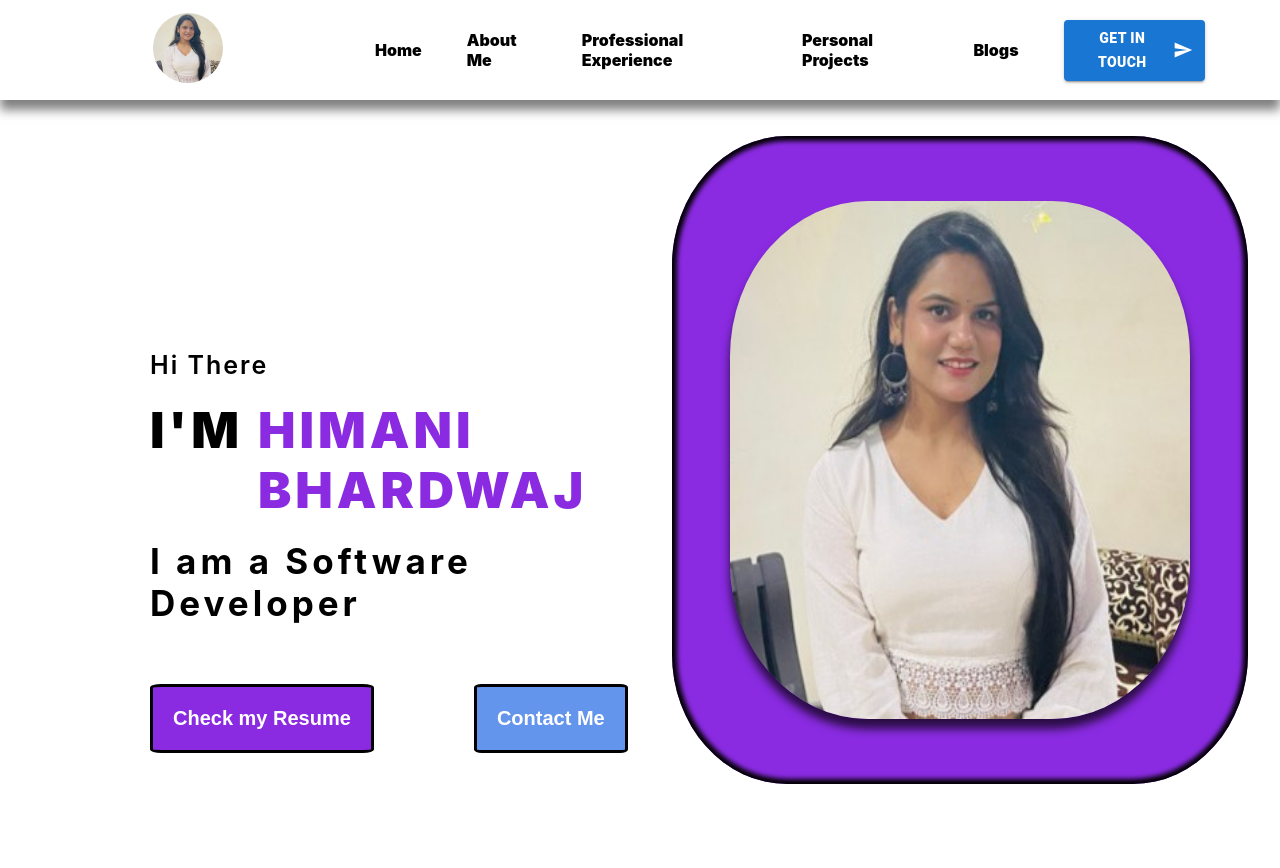
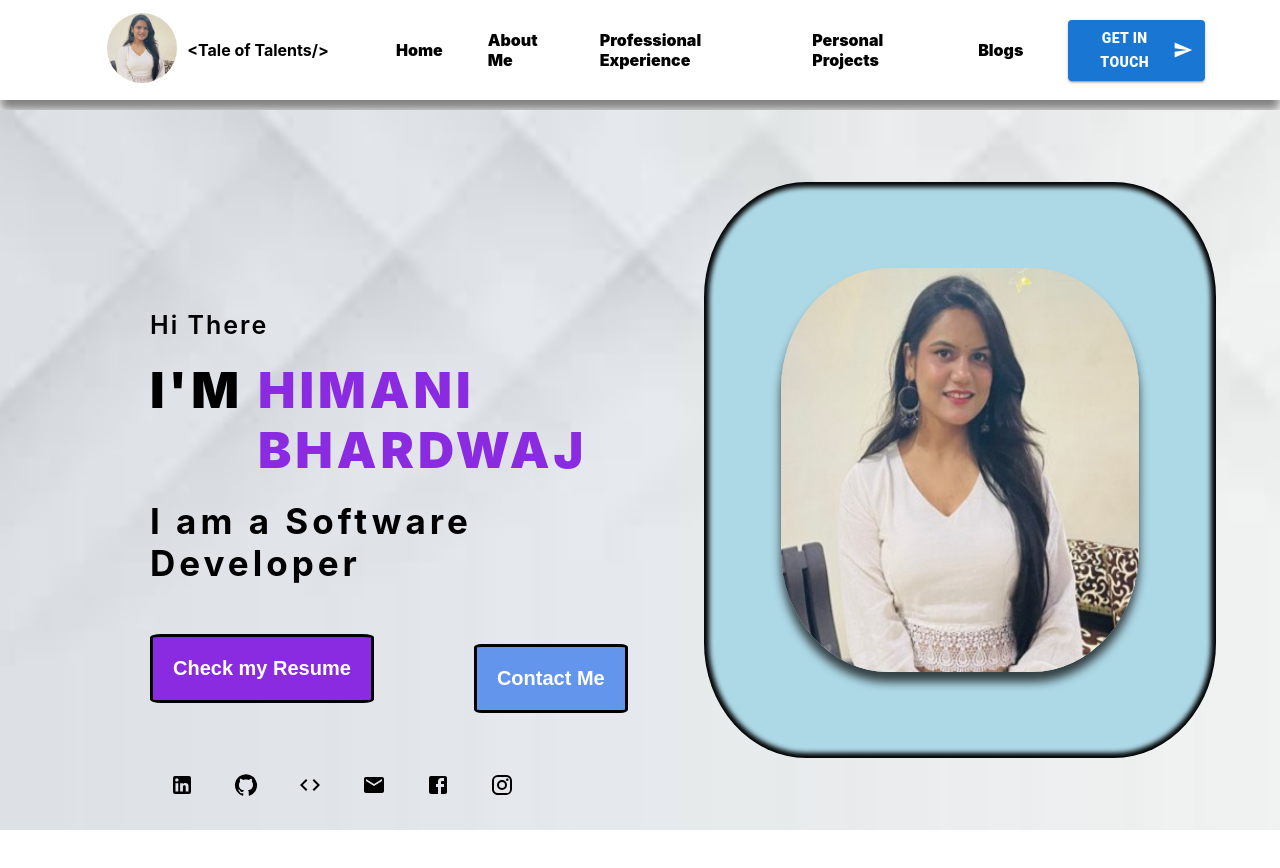
Before and after one commit to himani501/Tale-of-Talents, a React (Create React App) app: page / in a window 1280 px wide. Shown: the top 868 px of the page. Before the commit the page ends 820 px from the top, so only its background shows below. Built offline with nearby package versions, Linux system fonts and the light colour scheme.

Commit message:
adding social media icons to home page

```diff
--- a/src/Components/Navbar.js
+++ b/src/Components/Navbar.js
@@ -20,6 +20,7 @@ const Left = styled.div`
   display: flex;
   align-items: center;
   justify-content: center;
+  margin-left: 30px;
 `
 const Right = styled.div`
   flex: 0.7;
@@ -101,6 +102,11 @@ export const Navbar =  () => {
                             alt="ProfilePic"
                         />
                     </ImageContainer>
+                    <h4 style={{cursor: "pointer"}}>
+                        <a href="https://github.com/himani501/Tale-of-Talents" target="_blank" rel="noopener noreferrer" style={{textDecoration: "none", color: "inherit"}}>
+                        {"<Tale of Talents/>"}
+                        </a>
+                    </h4>
                 </Left>
                 <Right>
                     <ComponentContainer>
--- a/src/pages/Introduction.js
+++ b/src/pages/Introduction.js
@@ -1,19 +1,30 @@
 import React from "react";
 import styled, {keyframes} from "styled-components";
 import ProfilePic from '../Images/himpic.jpeg';
+import BackgroundImage from '../Images/background-1.jpeg'
+import LinkedInIcon from '@mui/icons-material/LinkedIn';
+import GitHubIcon from '@mui/icons-material/GitHub';
+import FacebookIcon from '@mui/icons-material/Facebook';
+import InstagramIcon from '@mui/icons-material/Instagram';
+import EmailIcon from '@mui/icons-material/Email';
+import CodeIcon from '@mui/icons-material/Code';
 
 const Wrapper = styled.div`
   display: flex;
   height: 90vh;
-`;
+  background-image: url(${BackgroundImage}); /* Set background image */
+  background-size: cover; /* Cover the entire element with the background image */
+  background-position: center; /* Center the background image */
+  margin-top: 10px;
+`
 
 const LeftContainer = styled.div`
   flex: 1;
   display: flex;
   flex-direction: column;
-  padding-top: 250px;
+  padding-top: 200px;
   align-items: flex-start;
-`;
+`
 const Salutation = styled.a`
   font-weight: 600;
   font-size: 25px;
@@ -23,7 +34,7 @@ const Salutation = styled.a`
   margin-right: 0; /* Reset right margin */
   margin-bottom: 20px; /* Reset bottom margin */
   letter-spacing: 2px;
-`;
+`
 
 const fadeIn = keyframes`
   from {
@@ -32,7 +43,7 @@ const fadeIn = keyframes`
   to {
     opacity: 1;
   }
-`;
+`
 
 const Title = styled.a`
   font-weight: 900;
@@ -42,7 +53,7 @@ const Title = styled.a`
   animation: ${fadeIn} 5s ease; /* animation */
   margin-left: 150px;
   display: flex;
-`;
+`
 
 const Content = styled.a`
   margin-bottom: 60px;
@@ -50,7 +61,7 @@ const Content = styled.a`
   font-weight: 700;
   font-size: 35px;
   letter-spacing: 4px;
-`;
+`
 const T1 = styled.div`
   margin-right: 15px;
 `
@@ -60,6 +71,16 @@ const T2 = styled.div`
 const ButtonWrapper = styled.div`
   display: flex;
 `
+const bounceAnimation = keyframes`
+  0%, 100% {
+    transform: translateY(0);
+  }
+  50% {
+    transform: translateY(-10px);
+  }
+`
+
+// Styled component with animation applied
 const Button1 = styled.button`
   cursor: pointer;
   margin-left: 150px;
@@ -71,9 +92,17 @@ const Button1 = styled.button`
   color: white;
   font-weight: bolder;
   font-size: 20px;
+
+  animation: ${bounceAnimation} 1s ease-in-out infinite; /* Apply animation */
+  transition: transform 0.3s ease;
+
   &:hover {
     background-color: mediumblue; /* Text color on hover */
+    animation: none; /* Remove animation on hover */
+    transform: scale(1.1);
   }
+
+  animation-delay: 3s; /* Delay the animation start by 3 seconds */
 `
 const Button2 = styled.button`
   cursor: pointer;
@@ -86,8 +115,11 @@ const Button2 = styled.button`
   color: white;
   font-weight: bolder;
   font-size: 20px;
+  transition: transform 0.3s ease; /* Add transition for smooth animation */
+
   &:hover {
-    background-color: mediumblue; /* Text color on hover */
+    background-color: mediumblue;
+    transform: scale(1.1); /* Zoom out by 10% on hover */
   }
 `
 const RightContainer = styled.div`
@@ -96,11 +128,11 @@ const RightContainer = styled.div`
   flex-direction: column;
   align-items: center;
   justify-content: center;
-`;
+`
 const ImageContainer = styled.div`
-  height: 90%;
-  width: 90%;
-  background-color: blueviolet;
+  height: 80%;
+  width: 80%;
+  background-color: lightblue;
   display: flex;
   justify-content: center;
   align-items: center;
@@ -108,13 +140,34 @@ const ImageContainer = styled.div`
   box-shadow: inset 0px 0px 5px 5px rgba(0, 0, 0, 2.0);
 `
 const Image = styled.img`
-  height: 80%;
-  width: 80%;
+  height: 70%;
+  width: 70%;
   border-radius: 30%;
   justify-content: center;
   align-items: center;
   box-shadow: 0px 10px 10px rgba(0, 0, 0, 0.7);
 `
+const SocialMediaContainer = styled.div`
+  display: flex;
+  margin-left: 150px;
+  margin-top: 40px;
+`
+const IconContainer = styled.div`
+  cursor: pointer;
+  padding: 20px;
+  height: 100px;
+  transition: transform 0.3s ease;
+  &:hover {
+    transform: scale(1.1); /* Zoom out by 10% on hover */
+  }
+`
+const SocialIcons = ({ Icon }) => {
+    return (
+        <IconContainer>
+            <Icon /> {/* Render the provided icon */}
+        </IconContainer>
+    );
+};
 export const Introduction = () => {
     return (
         <Wrapper>
@@ -135,6 +188,14 @@ export const Introduction = () => {
                         Contact Me
                     </Button2>
                 </ButtonWrapper>
+                <SocialMediaContainer>
+                    <SocialIcons Icon={LinkedInIcon}/>
+                    <SocialIcons Icon={GitHubIcon}/>
+                    <SocialIcons Icon={CodeIcon}/>
+                    <SocialIcons Icon={EmailIcon}/>
+                    <SocialIcons Icon={FacebookIcon}/>
+                    <SocialIcons Icon={InstagramIcon}/>
+                </SocialMediaContainer>
             </LeftContainer>
             <RightContainer>
                 <ImageContainer>
```
Also changed, not shown: src/Components/SocialMediaSlider.js (deleted, +0 -45 lines), src/Images/background-1.jpeg (added).
